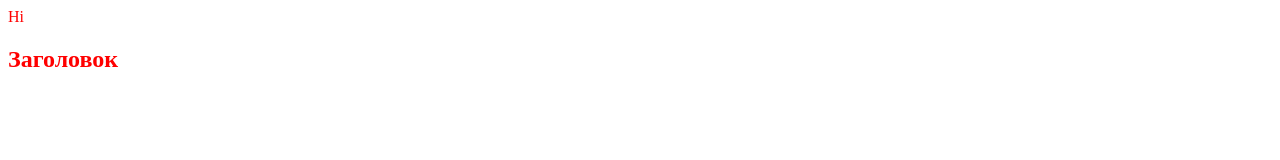
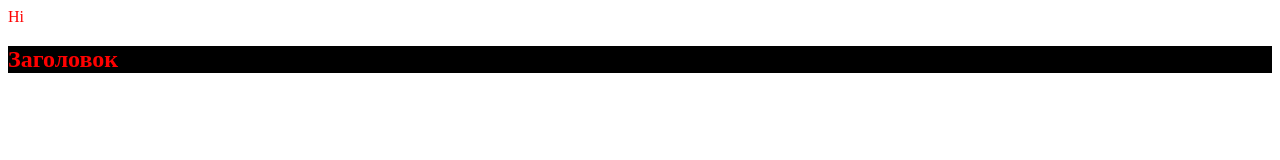
Before and after one commit to Alina-Kazakova/gitproject, a plain HTML site: page index.html in a window 1280 px wide. Drawn offline with Linux system fonts and the light colour scheme.

Commit message:
black bg for h2

```diff
--- a/src/style.css
+++ b/src/style.css
@@ -1,3 +1,7 @@
 body {
     color: red;
 }
+
+h2 {
+    background: black;
+}
```
Also changed, not shown: style.css (line endings or trailing spaces).
